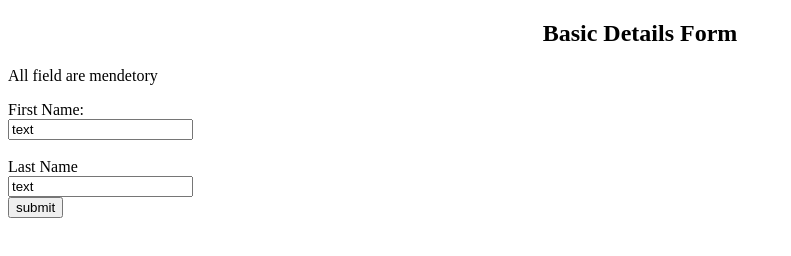
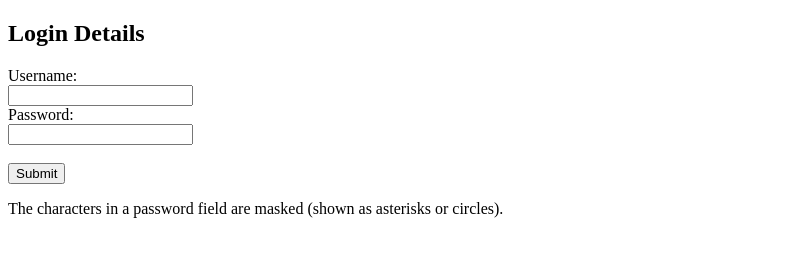
Before and after one commit to Anshujee/newform, a plain HTML site: page page1.html in a window 1280 px wide. Shown: the whole page, without its empty margins (0-791 px from the left). Drawn offline with Linux system fonts and the light colour scheme.

Commit message:
change 6

```diff
--- a/page1.html
+++ b/page1.html
@@ -1,19 +1,19 @@
 <!DOCTYPE html>
 <html>
 <body>
-<h2 style="text-align:center;"> Basic Details Form </h2>
 
-<p>All field are mendetory </p>
- <form action="/action_page.php"autocomplete="off">
-<label for="fname"> First Name:</label><br>
-<input type="text" id="fname" name="fname" value="text"><br>
-<br>
-<label for="lname"> Last Name</label><br>
-<input type="text" id="lname" name="lname" value="text">
-<br>
+<h2>Login Details</h2>
 
-<input type= "submit" value="submit"> <br>
 
+<form action="/action_page.php">
+  <label for="username">Username:</label><br>
+  <input type="text" id="username" name="username"><br>
+  <label for="pwd">Password:</label><br>
+  <input type="password" id="pwd" name="pwd"><br><br>
+  <input type="submit" value="Submit">
 </form>
+
+<p>The characters in a password field are masked (shown as asterisks or circles).</p>
+
 </body>
 </html>
```
Also changed, not shown: index.html (+3 -0 lines).
